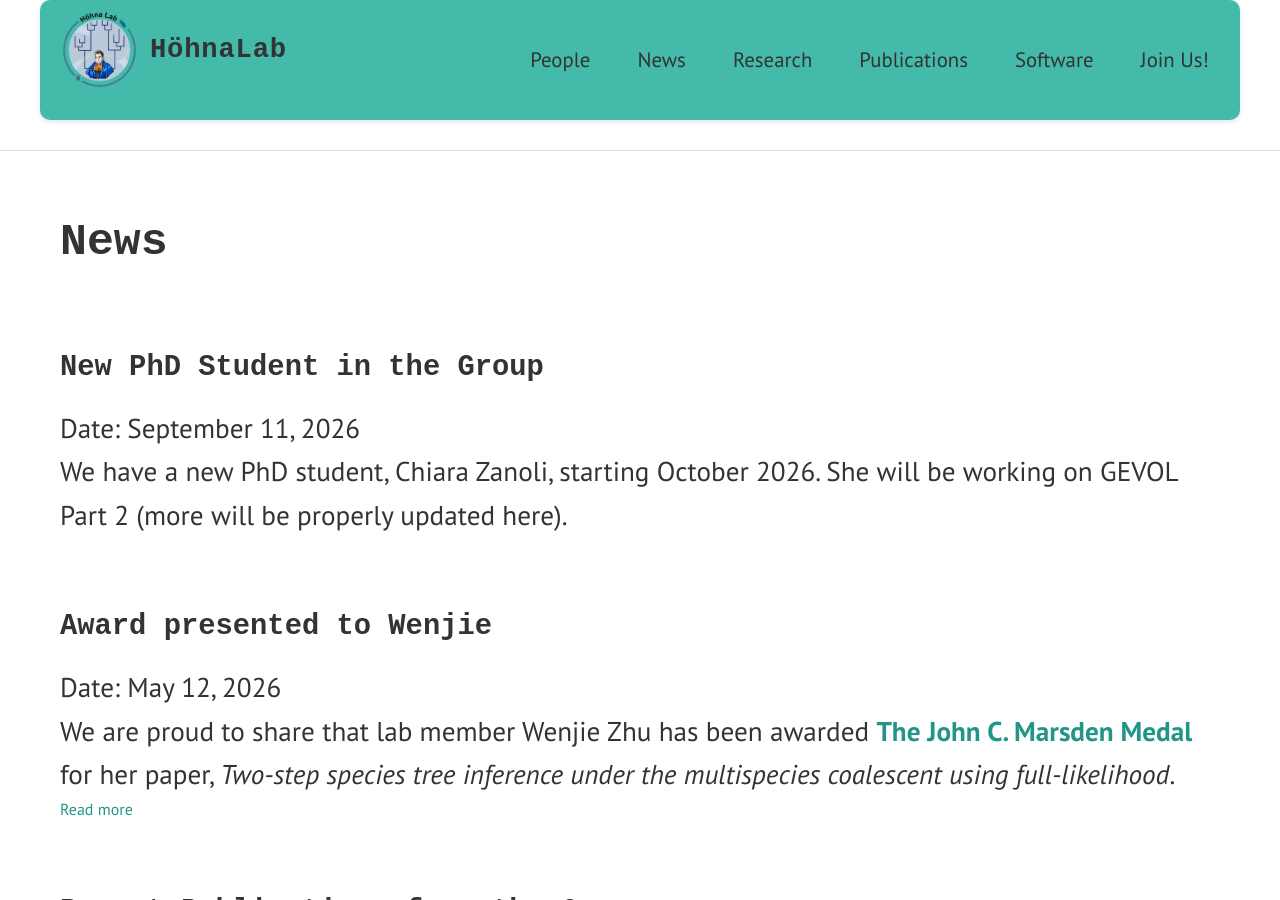
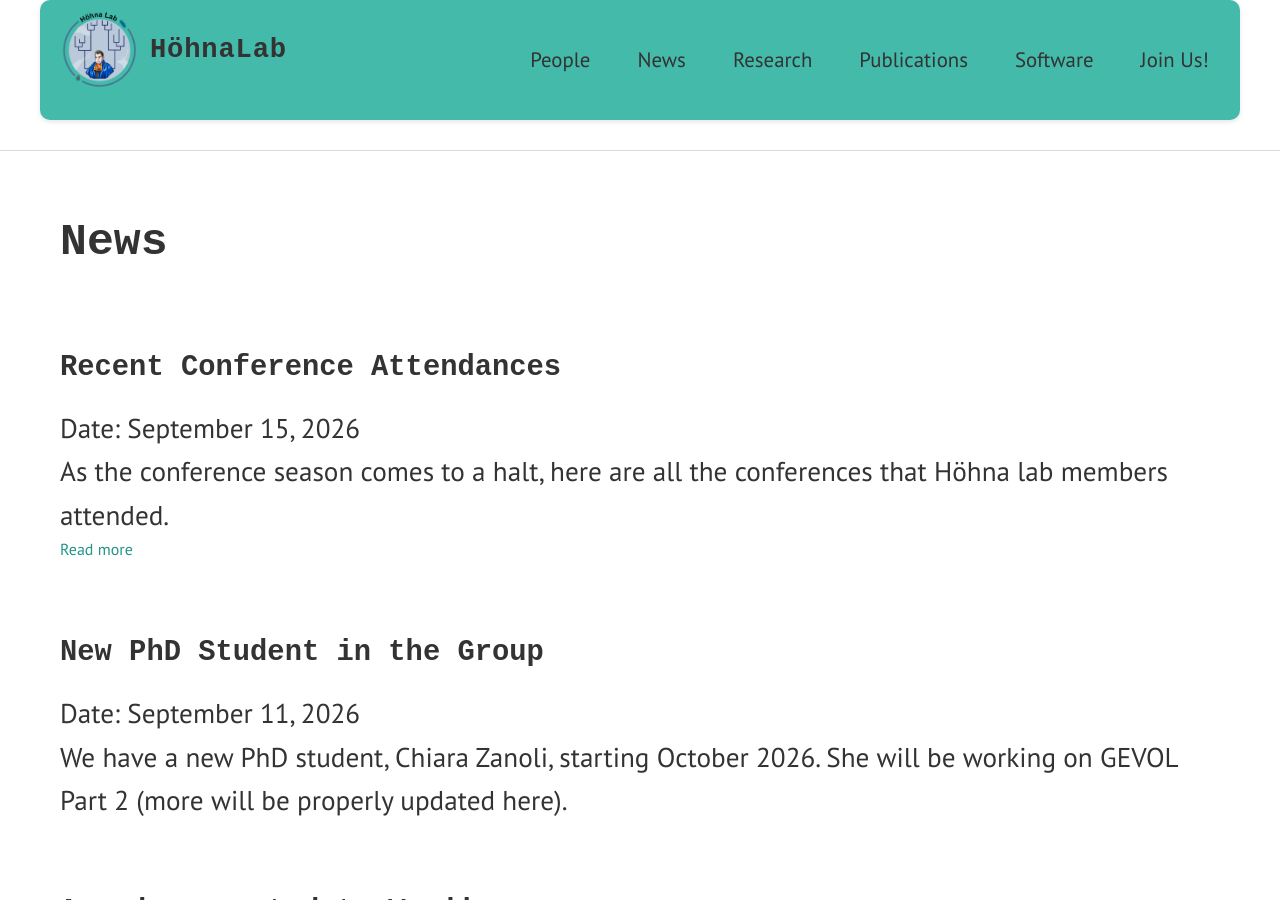
Before and after one commit to hoehnalab/hoehnalab.github.io, a Jekyll site: the page built from news.md, in a window 1280 px wide and 900 px high. Built offline with Jekyll 4.4.1, drawn with Linux system fonts in a browser that asks for light colours; some web fonts are replaced.

Commit message:
Conferences attendance news entry

```diff
--- a/news.md
+++ b/news.md
@@ -28,6 +28,21 @@ permalink: /news/
 </header>
 
 <div class="updates-container">
+
+<div class="updates">
+    <article class="updates-content">
+      <h4>Recent Conference Attendances</h4>
+        <p>
+        Date: <time datetime="2026-09-15">September 15, 2026</time>
+        </p>
+        <p>
+            As the conference season comes to a halt, here are all the conferences that Höhna lab members attended.
+       </p>
+        <a href="/updates/conferences_summer2026" class="read-more">Read more</a>
+    </article>
+  </div>
+
+  <br><br>
 
 <div class="updates">
     <article class="updates-content">
```
Also changed, not shown: updates/conferences_summer2026.md (added, +85 -0 lines).
